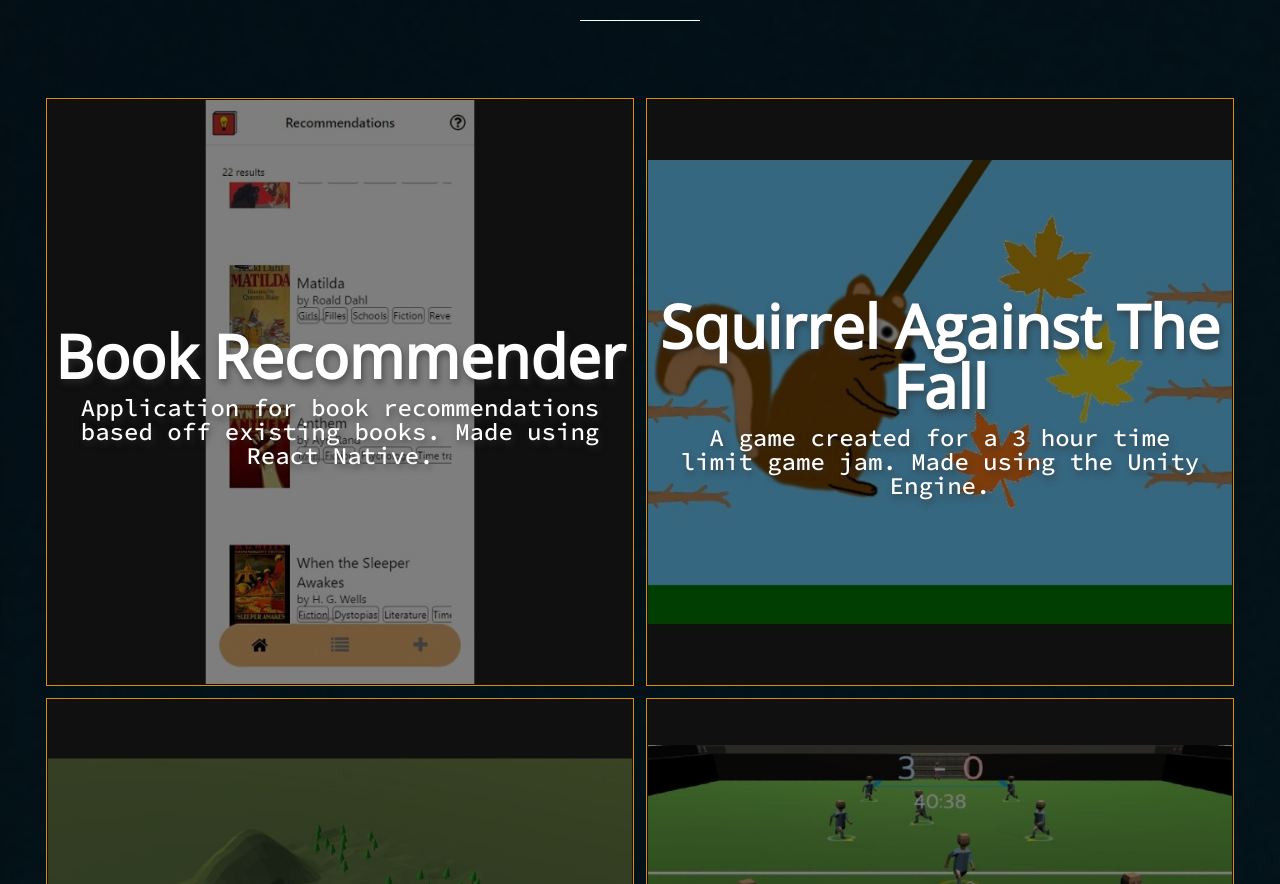
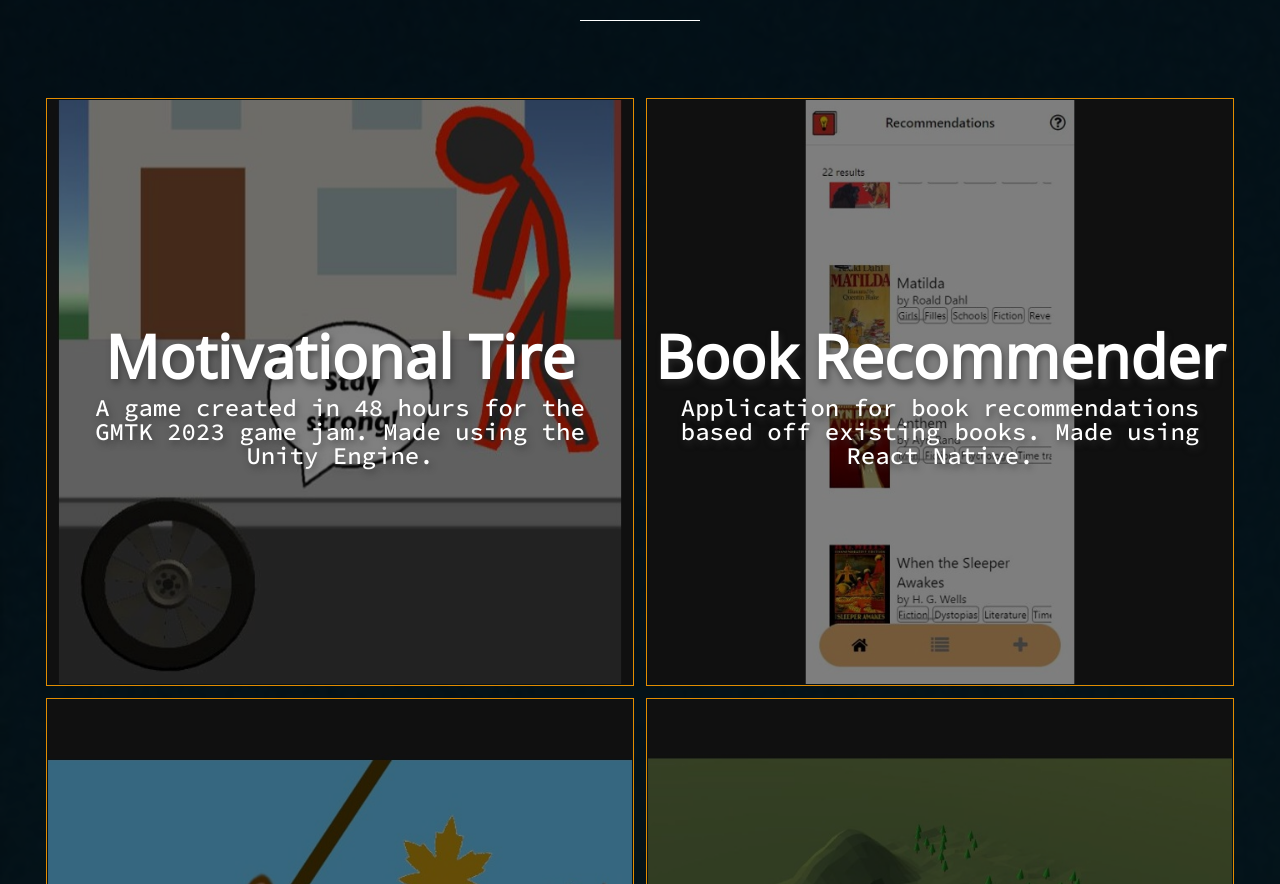
Before and after one commit to TreyDettmer/portfolio, an Angular app: page / in a window 1280 px wide. Shown: the part 428-1312 px from the top of the page. Built offline with nearby package versions, Linux system fonts and the light colour scheme.

Commit message:
added Motivation Tire project

```diff
--- a/src/app/app.component.html
+++ b/src/app/app.component.html
@@ -31,6 +31,14 @@
 <section class="my-work">
   <h2 class = "section-title">Projects</h2>
   <div class="portfolio">
+
+      <a href="https://github.com/TreyDettmer/MotivationalTire" class="portfolio__item__link">
+        <img src="assets/img/MotivationalTireProjectImage.jpg" class="portfolio__img" alt="">
+        <div class="portfolio__item__title__overlay">
+          <div class="portfolio__item__title"><h2>Motivational Tire</h2></div>
+          <p class="portfolio__item__desc">A game created in 48 hours for the GMTK 2023 game jam. Made using the Unity Engine.</p>
+        </div>
+      </a>
 
       <a href="https://github.com/TreyDettmer/BookRecommender" class="portfolio__item__link">
         <img src="assets/img/BookRecommenderProjectImage.jpg" class="portfolio__img" alt="">
```
Also changed, not shown: src/assets/img/MotivationalTireProjectImage.jpg (added), 4 other files (tests, documents, lock files or other folders).
